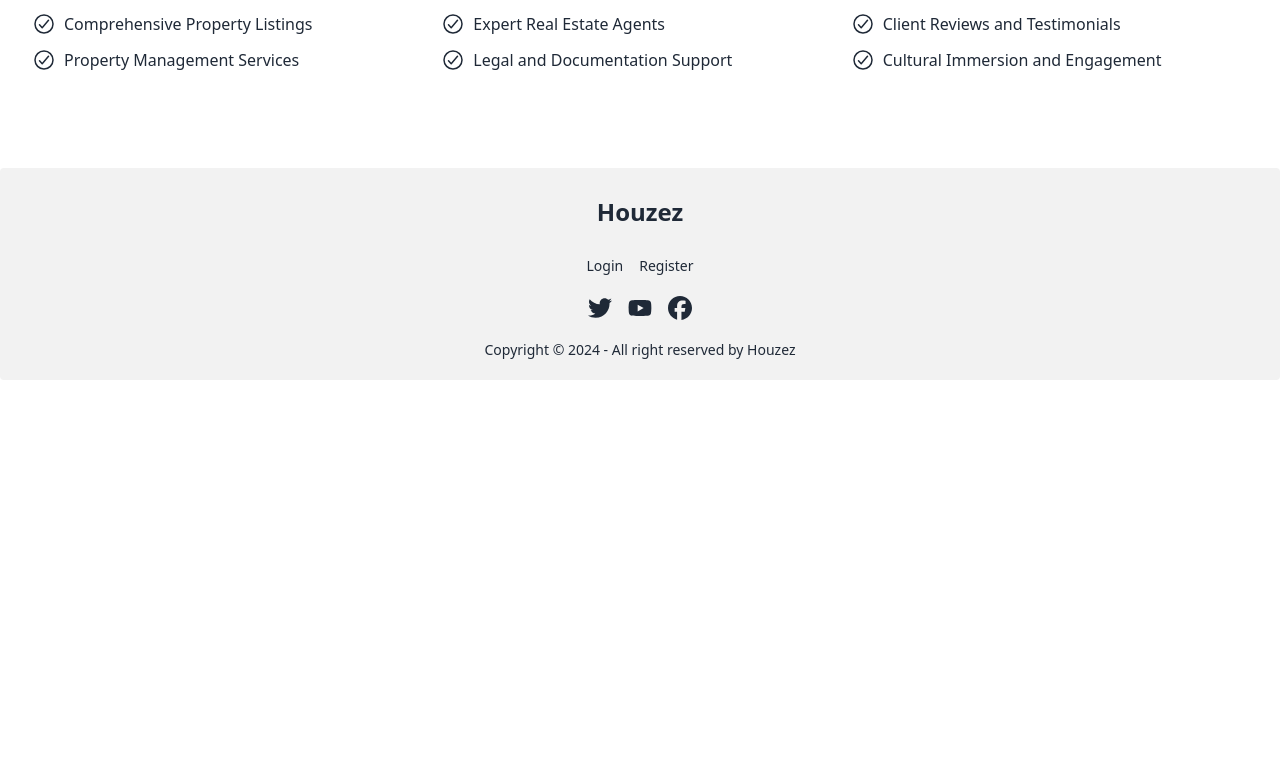
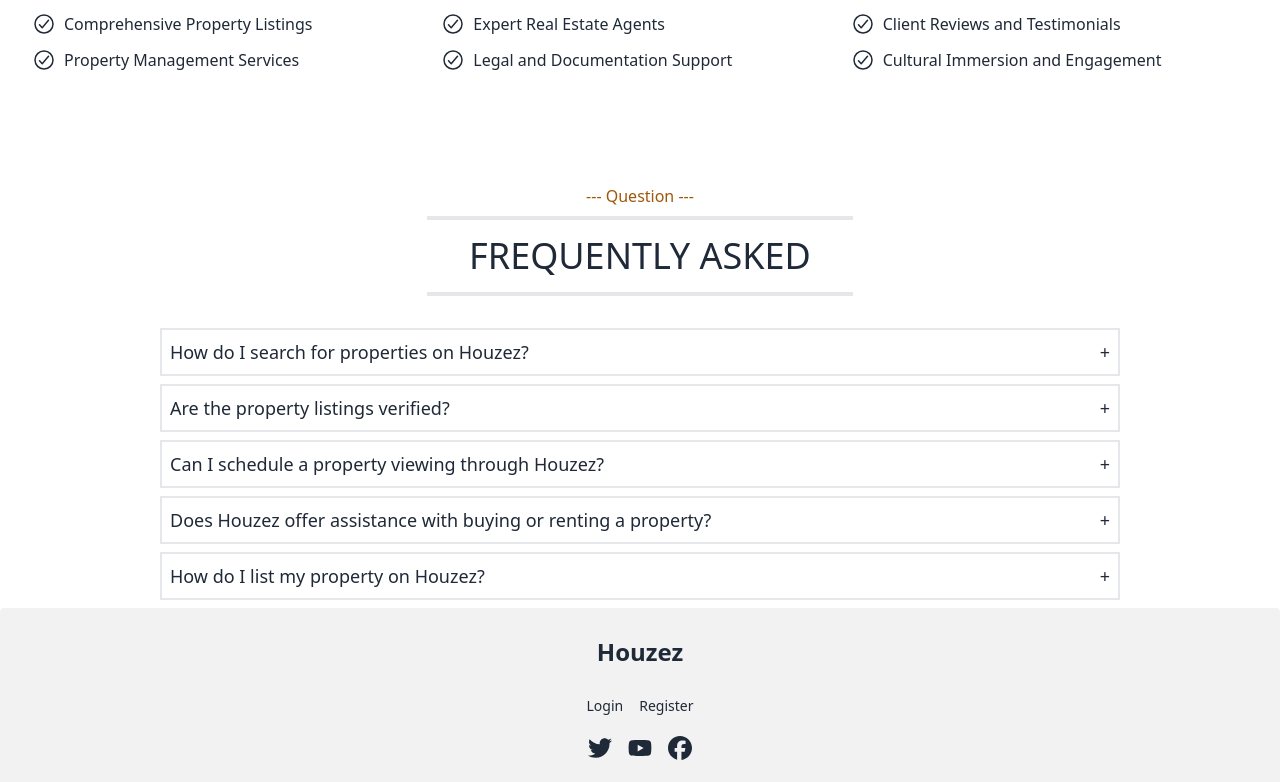
Before and after one commit to Merajul09/houzez-client, a React (Vite) app: page / in a window 1280 px wide. Shown: the part 1488-2270 px from the top of the page. Before the commit the page ends 1868 px from the top, so only its background shows below. Built offline with nearby package versions, Linux system fonts and the light colour scheme; no server answers.

Commit message:
update all properties and added card

```diff
--- a/src/components/cards/AdvertiseCard.jsx
+++ b/src/components/cards/AdvertiseCard.jsx
@@ -1,10 +1,33 @@
+import { useQuery } from "@tanstack/react-query";
+import useAxiosPublic from "../../hooks/useAxiosPublic";
+import Loader from "../Loader";
+import Advertisement from "../home/Advertisement";
+import SectionTitle from "../shared/SectionTitle";
 
 const AdvertiseCard = () => {
-    return (
-        <div>
-            <h1>AdvertiseCard</h1>
-        </div>
-    );
+  const axiosPublic = useAxiosPublic();
+  const { data: properties = [], isLoading } = useQuery({
+    queryKey: ["properties"],
+    queryFn: async () => {
+      const { data } = await axiosPublic.get(`/properties`);
+      return data;
+    },
+  });
+
+  if (isLoading) return <Loader />;
+  return (
+    <div>
+      <SectionTitle
+        subHeading="Our Products list"
+        heading={"products"}
+      ></SectionTitle>
+      <div className="grid grid-cols-1 md:grid-cols-2 lg:grid-cols-3 gap-6 p-6">
+        {properties.slice(0, 3).map((property) => (
+          <Advertisement key={property._id} property={property} />
+        ))}
+      </div>
+    </div>
+  );
 };
 
 export default AdvertiseCard;
--- a/src/components/home/Advertisement.jsx
+++ b/src/components/home/Advertisement.jsx
@@ -1,26 +1,35 @@
-import { Link } from 'react-router-dom'
-import PropTypes from 'prop-types'
-import useAxiosPublic from '../../hooks/useAxiosPublic';
-import { useQuery } from '@tanstack/react-query';
+import { Link } from "react-router-dom";
+import PropTypes from "prop-types";
+import useAxiosPublic from "../../hooks/useAxiosPublic";
+import { useQuery } from "@tanstack/react-query";
 
 const Advertisement = ({ property }) => {
-    const axiosPublic = useAxiosPublic()
+  const axiosPublic = useAxiosPublic();
   const { data: users = [] } = useQuery({
-        queryKey: ['user'],
+    queryKey: ["user"],
     queryFn: async () => {
-            const { data } = await axiosPublic.get(`/user/${property.email}`)
-            return data
+      const { data } = await axiosPublic.get(`/user/${property.email}`);
+      return data;
     },
-    })
+  });
   return (
     <div>
-            <Link to={`/property/${property?._id}`} className='cursor-pointer group'>
+      <Link to={`/property/${property?._id}`} className="cursor-pointer group">
         <div className="cursor-pointer rounded-xl bg-white p-3 shadow-lg hover:shadow-xl">
           <div className="relative flex items-end overflow-hidden rounded-xl">
-                        <img src={property.image} alt="wallpaper" className='object-cover h-full w-full group-hover:scale-110 transition' />
+            <img
+              src={property.image}
+              alt="wallpaper"
+              className="object-cover h-5/6 w-full group-hover:scale-110 transition"
+            />
 
             <div className="absolute bottom-3 left-3 inline-flex items-center rounded-lg bg-white p-2 shadow-md">
-                            <svg xmlns="http://www.w3.org/2000/svg" className="h-5 w-5 text-yellow-400" viewBox="0 0 20 20" fill="currentColor">
+              <svg
+                xmlns="http://www.w3.org/2000/svg"
+                className="h-5 w-5 text-yellow-400"
+                viewBox="0 0 20 20"
+                fill="currentColor"
+              >
                 <path d="M9.049 2.927c.3-.921 1.603-.921 1.902 0l1.07 3.292a1 1 0 00.95.69h3.462c.969 0 1.371 1.24.588 1.81l-2.8 2.034a1 1 0 00-.364 1.118l1.07 3.292c.3.921-.755 1.688-1.54 1.118l-2.8-2.034a1 1 0 00-1.175 0l-2.8 2.034c-.784.57-1.838-.197-1.539-1.118l1.07-3.292a1 1 0 00-.364-1.118L2.98 8.72c-.783-.57-.38-1.81.588-1.81h3.461a1 1 0 00.951-.69l1.07-3.292z" />
               </svg>
 
@@ -34,11 +43,15 @@ const Advertisement = ({ property }) => {
 
             <div className="mt-3 flex items-end justify-between">
               <p>
-                                <span className="text-lg font-bold text-orange-500">${property.price}</span>
+                <span className="text-lg font-bold text-orange-500">
+                  ${property.price}
+                </span>
               </p>
 
               <div className="group inline-flex">
-                                <p className="text-lg font-bold text-green-500">{users.status}</p>
+                <p className="text-lg font-bold text-green-500">
+                  {users.status}
+                </p>
               </div>
             </div>
           </div>
@@ -49,5 +62,5 @@ const Advertisement = ({ property }) => {
 };
 Advertisement.propTypes = {
   property: PropTypes.object,
-}
+};
 export default Advertisement;
--- /dev/null
+++ b/src/components/home/Faq.jsx
@@ -0,0 +1,65 @@
+import { useState } from "react";
+import SectionTitle from "../shared/SectionTitle";
+
+const Faq = () => {
+  const [activeIndex, setActiveIndex] = useState(null);
+
+  const toggleAccordion = (index) => {
+    setActiveIndex(activeIndex === index ? null : index);
+  };
+
+  const faqs = [
+    {
+      question: "How do I search for properties on Houzez?",
+      answer:
+        "You can use our advanced search filters to find properties based on location, price range, property type, and other preferences. Simply visit the 'Properties' section and start your search.",
+    },
+    {
+      question: "Are the property listings verified?",
+      answer:
+        "Yes, we ensure all property listings on Houzez are verified and up-to-date, providing accurate information for a reliable search experience.",
+    },
+    {
+      question: "Can I schedule a property viewing through Houzez?",
+      answer:
+        "Absolutely! Once you find a property you're interested in, you can contact the listing agent or owner directly to schedule a viewing.",
+    },
+    {
+      question:
+        "Does Houzez offer assistance with buying or renting a property?",
+      answer:
+        "Yes, our expert team is here to guide you through the process. From finding the right property to completing the transaction, we're committed to making your experience hassle-free.",
+    },
+    {
+      question: "How do I list my property on Houzez?",
+      answer:
+        "You can list your property by signing up as a seller or agent, filling out the listing form, and uploading photos. Our team will review your submission to ensure it meets our standards before it goes live.",
+    },
+  ];
+
+  return (
+    <div>
+      <SectionTitle subHeading={"Question"} heading={"Frequently asked"} />
+      <div className="w-3/4 mx-auto">
+        {faqs.map((faq, index) => (
+          <div key={index} className="mb-2 border-2 px-2 border-gray-200">
+            <button
+              onClick={() => toggleAccordion(index)}
+              className="w-full text-left text-lg font-medium text-gray-800 py-2 focus:outline-none flex justify-between items-center"
+            >
+              <span>{faq.question}</span>
+              <span>{activeIndex === index ? "-" : "+"}</span>
+            </button>
+            {activeIndex === index && (
+              <div className="my-2 text-gray-600">
+                <p>{faq.answer}</p>
+              </div>
+            )}
+          </div>
+        ))}
+      </div>
+    </div>
+  );
+};
+
+export default Faq;
--- a/src/pages/AllProperties.jsx
+++ b/src/pages/AllProperties.jsx
@@ -2,27 +2,22 @@ import { useQuery } from "@tanstack/react-query";
 import useAxiosPublic from "../hooks/useAxiosPublic";
 import Loader from "../components/Loader";
 import Advertisement from "../components/home/Advertisement";
-import SectionTitle from "../components/shared/SectionTitle";
 
 const AllProperties = () => {
-    const axiosPublic = useAxiosPublic()
+  const axiosPublic = useAxiosPublic();
   const { data: properties = [], isLoading } = useQuery({
-        queryKey: ['properties'],
+    queryKey: ["properties"],
     queryFn: async () => {
-            const { data } = await axiosPublic.get(`/properties`)
-            return data
+      const { data } = await axiosPublic.get(`/properties`);
+      return data;
     },
-    })
+  });
 
-    if (isLoading) return <Loader />
+  if (isLoading) return <Loader />;
   return (
     <div>
-            <SectionTitle
-                subHeading="Our Property Lists"
-                heading={'Properties'}
-            ></SectionTitle>
-            <div className="grid grid-cols-1 md:grid-cols-2 lg:grid-cols-3 gap-6 p-6 pt-24">
-                {properties.map(property => (
+      <div className="grid grid-cols-1 md:grid-cols-2 lg:grid-cols-3 gap-6 p-6">
+        {properties.map((property) => (
           <Advertisement key={property._id} property={property} />
         ))}
       </div>
--- a/src/pages/Home.jsx
+++ b/src/pages/Home.jsx
@@ -1,15 +1,17 @@
 import Reviews from "../components/Reviews";
+import AdvertiseCard from "../components/cards/AdvertiseCard";
+import Faq from "../components/home/Faq";
 import Offer from "../components/home/Offer";
 import Slider from "../components/home/Slider";
-import AllProperties from "./AllProperties";
 
 const Home = () => {
   return (
     <div>
       <Slider></Slider>
-      <AllProperties></AllProperties>
+      <AdvertiseCard></AdvertiseCard>
       <Reviews></Reviews>
       <Offer></Offer>
+      <Faq></Faq>
     </div>
   );
 };
```
Also changed, not shown: src/components/home/Slider.jsx (+0 -26 lines). Lines whose indentation alone changed are shown as unchanged.
